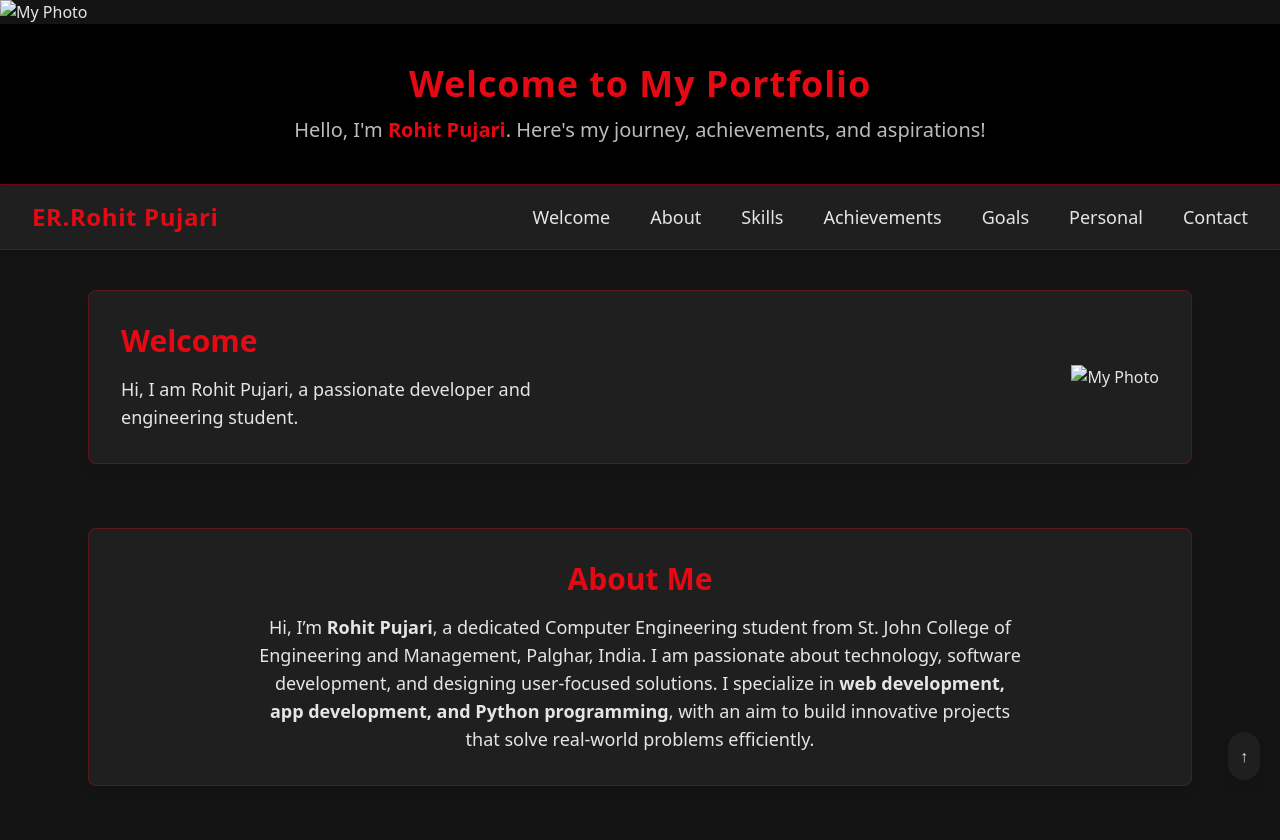
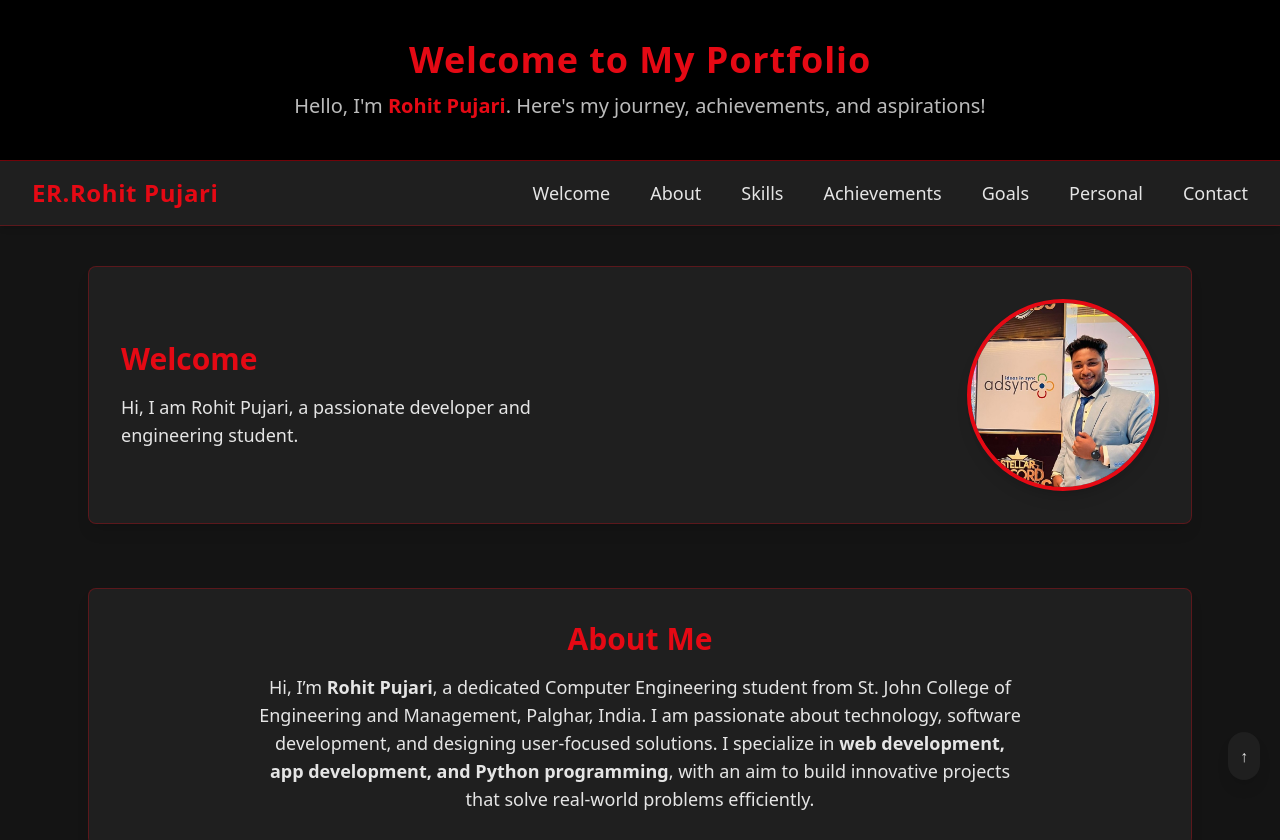
Before and after one commit to RohitPujari2407/roro, a plain HTML site: page index.html in a window 1280 px wide. Shown: the top 840 px of the page. Drawn offline with nearby package versions, Linux system fonts and the light colour scheme; files whose address does not match are found by name.

Commit message:
Update index.html

```diff
--- a/index.html
+++ b/index.html
@@ -6,8 +6,7 @@
   <meta name="viewport" content="width=device-width, initial-scale=1.0" />
   <title>ER.Rohit Pujari - Portfolio</title>
 
-
-  <img src="images/rohitimage.jpeg" alt="My Photo" ... >
+  <link rel="icon" type="image/jpg" href="C:\Users\123\Desktop\web design\ROWEB\rohitimage.jpeg" />
 
   <script src="https://cdn.tailwindcss.com"></script>
   <meta name="description" content="Portfolio of Rohit Pujari - A passionate developer from Palghar, India.">
@@ -113,7 +112,7 @@
         <p class="text-lg text-netflixTextLight">Hi, I am Rohit Pujari, a passionate developer and engineering student.</p>
       </div>
       <div class="flex justify-end">
-        <img src="images/rohitimage.jpeg" alt="My Photo" ... >
+        <img src="C:\Users\123\Desktop\web design\ROWEB\rohitimage.jpeg" alt="My Photo" class="rounded-full border-4 border-netflixRed shadow-lg w-48 h-48 object-cover">
       </div>
     </section>
 
```
